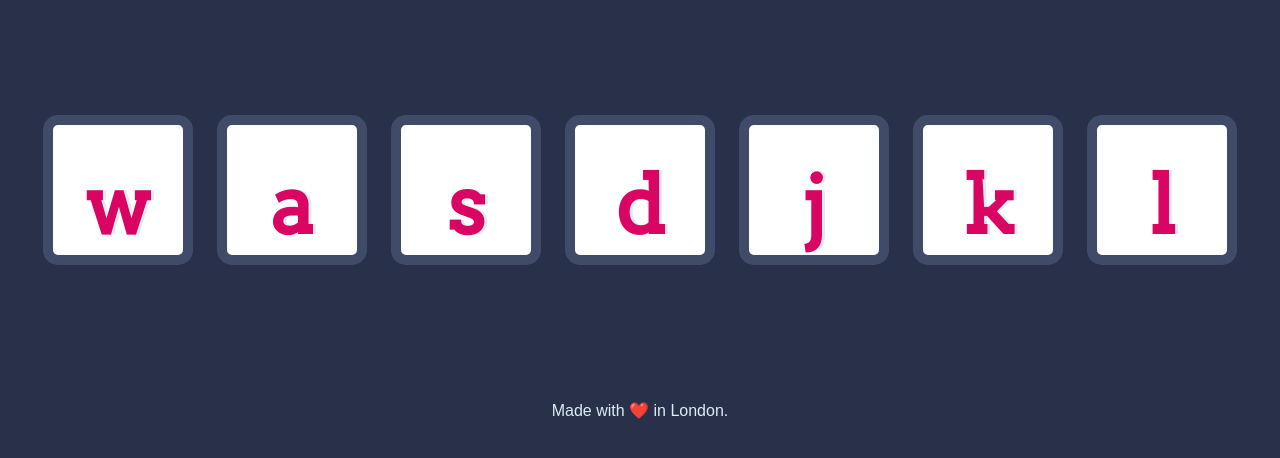
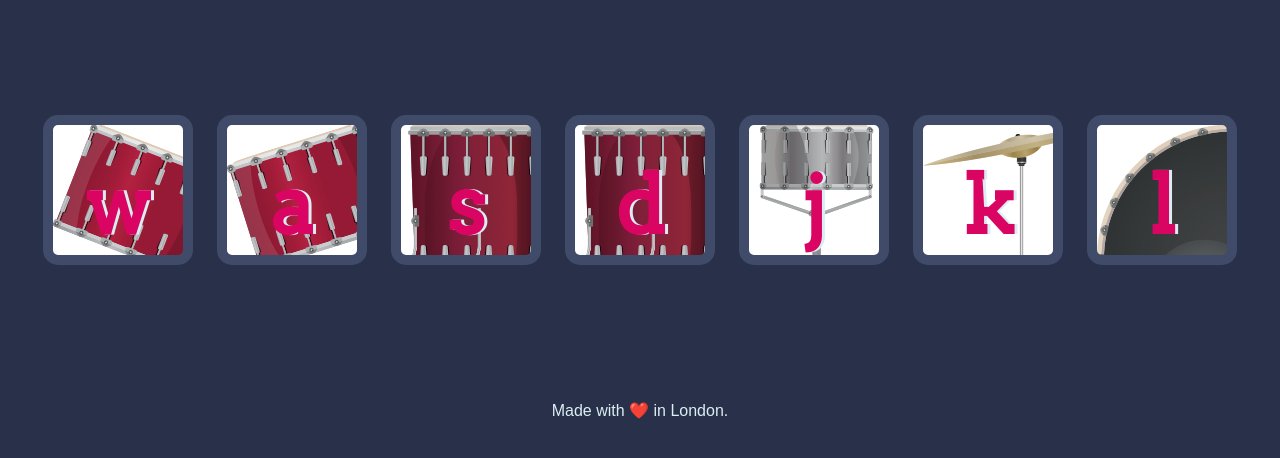
Before and after one commit to killshotroxs/Drumkit-Project, a plain HTML site: page index.html in a window 1280 px wide. Shown: the part 174-632 px from the top of the page. Drawn offline with Linux system fonts and the light colour scheme.

Commit message:
Update styles.css

```diff
--- a/styles.css
+++ b/styles.css
@@ -17,32 +17,33 @@ footer {
 }
 
 .w {
-  background-image: url("images\tom1.png");
+  background-image: url("./images/tom1.png");
 }
 
 .a {
-  background-image: url("images\tom2.png");
+  background-image: url("./images/tom2.png");
 }
 
 .s {
-  background-image: url("images\tom3.png");
+  background-image: url("./images/tom3.png");
 }
 
 .d {
-  background-image: url("images\tom3.png");
+  background-image: url("./images/tom3.png");
 }
 
 .j {
-  background-image: url("images\snare.png");
+  background-image: url("./images/snare.png");
 }
 
 .k {
-  background-image: url("images\crash.png");
+  background-image: url("./images/crash.png");
 }
 
 .l {
-  background-image: url("images\kick.png");
+  background-image: url("./images/kick.png");
 }
+
 
 .set {
   margin: 10% auto;
```
